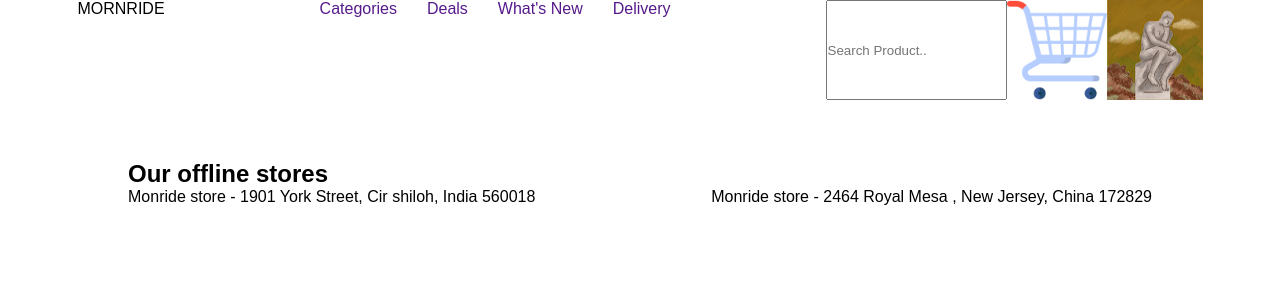
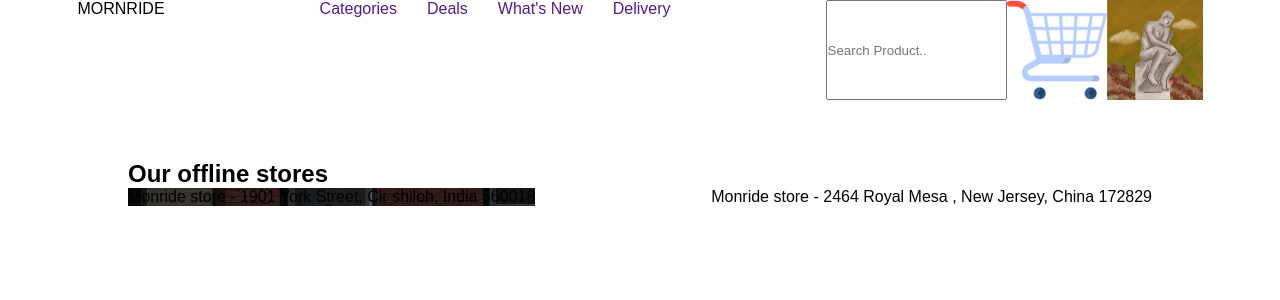
Before and after one commit to Akmalov-dev/Mornride, a React (Vite) app: page / in a window 1280 px wide. Shown: the top 300 px of the page. Built offline with nearby package versions, Linux system fonts and the light colour scheme.

Commit message:
Offline star left text

```diff
--- a/src/components/Main/Offline/Offline.css
+++ b/src/components/Main/Offline/Offline.css
@@ -6,3 +6,7 @@
     align-items: center;
     justify-content: space-between;
 }
+.offline-left{
+    max-width: 50%;
+    background: url(../Offline/image/offline_left.png);
+}
```
